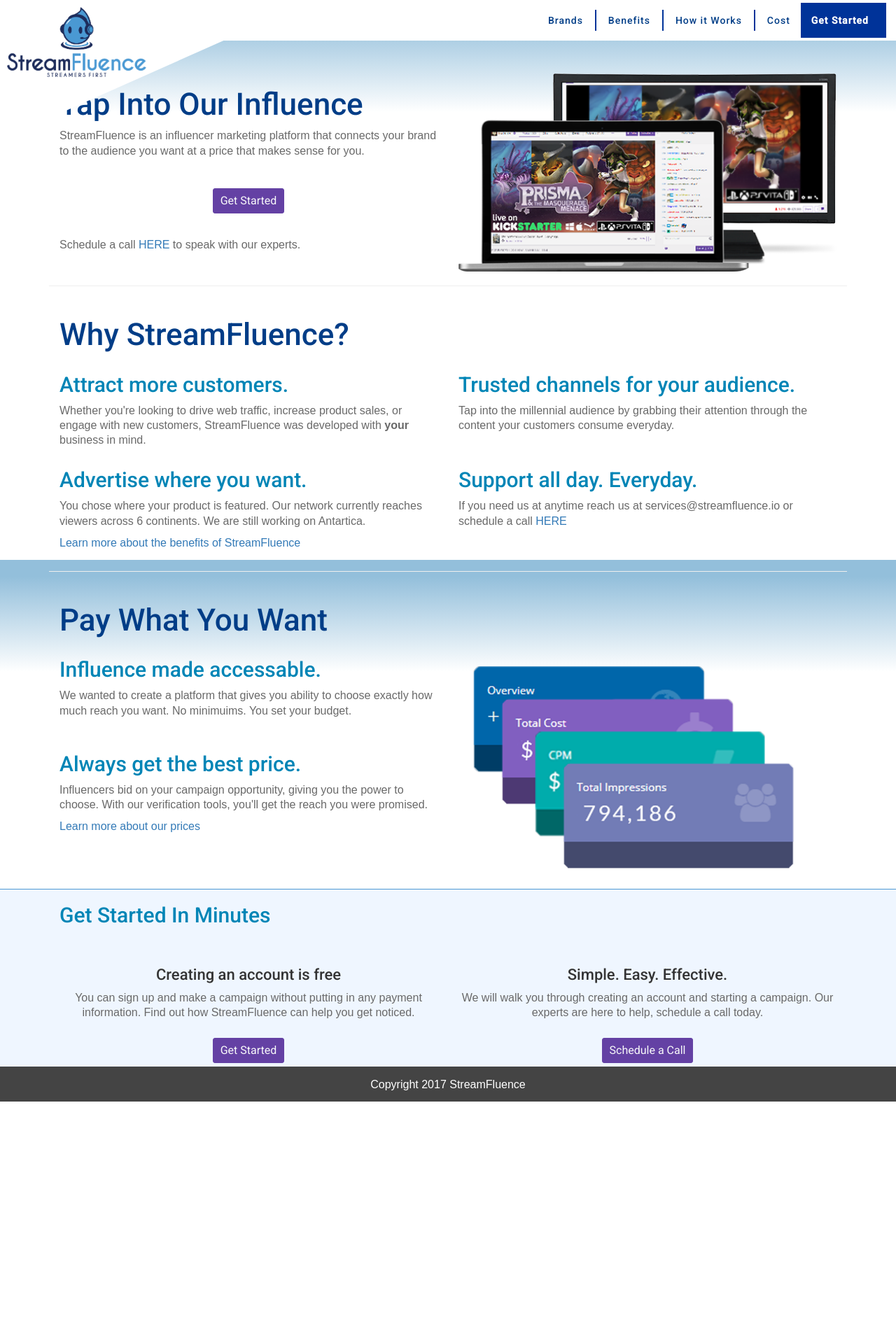
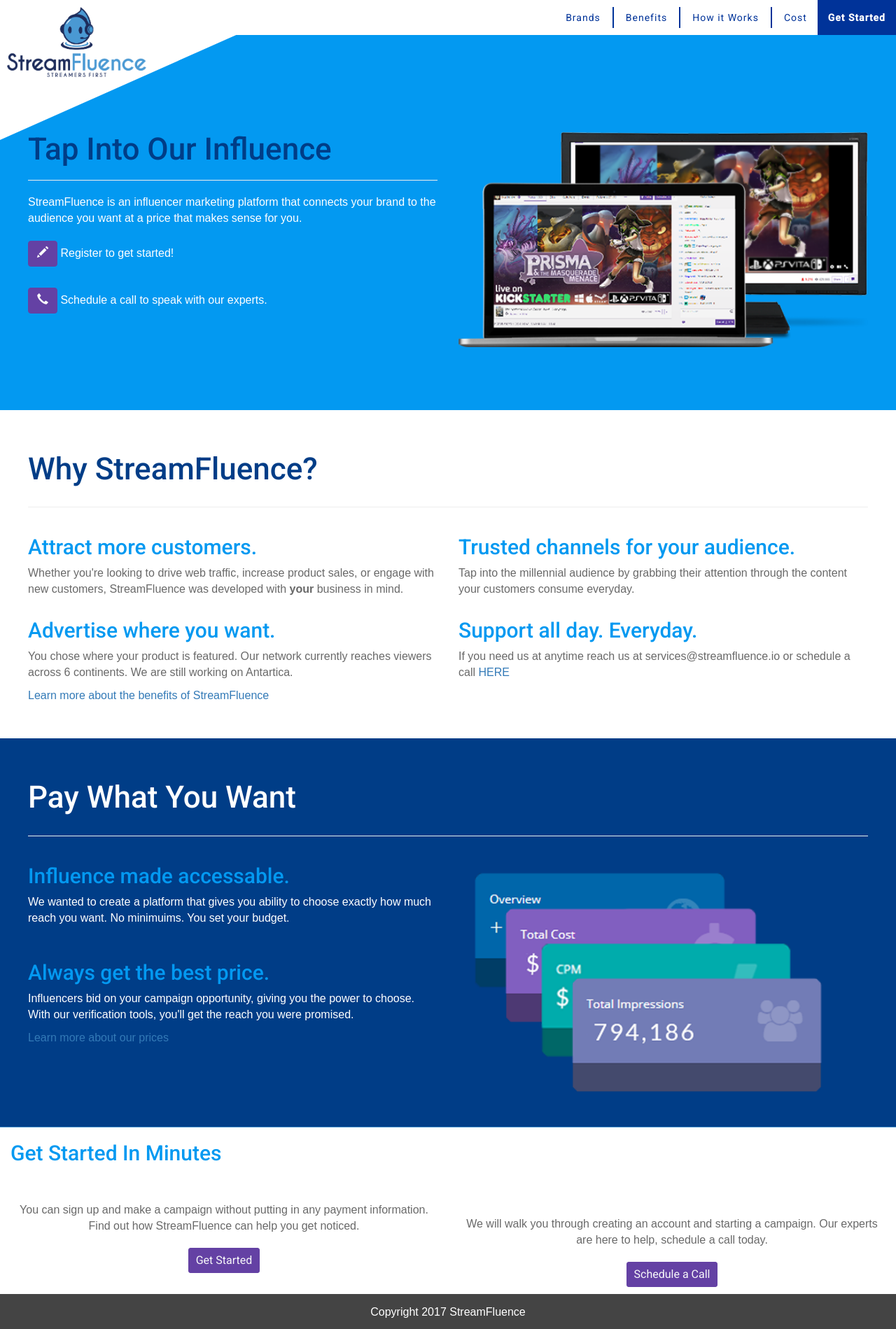
Before and after one commit to Larothion/streamfluenceMarketing, a PHP site: page /brands.html in a window 1280 px wide. Shown: the whole page at 70% size. Before the commit the page ends 1574 px from the top, so only its background shows below. Run offline with PHP 8.4, Linux system fonts and the light colour scheme; some libraries are stand-ins or nearby versions.

Commit message:
streamer/brand redesign

```diff
--- a/assets/css/index.css
+++ b/assets/css/index.css
@@ -13,7 +12,7 @@
 body {
     font-family: 'Roboto', sans-serif;
     /* Margin bottom by footer height */
-    margin-bottom: 200px;
+    margin-bottom: 167px;
     overflow-x: hidden;
 }
 
@@ -23,7 +22,7 @@
 }
 
 h2 {
-    color: #fff;
+    color: #0399F1;
 }
 
 h3 {
@@ -33,17 +32,29 @@
     font-weight: 400;
 }
 
+h4 {
+    font-size: 22px;
+    color: #fff;
+}
+
 p {
     font-family: 'Raleway', sans-serif;
     color: #696969;
     font-size: 16px;
 }
 
-h4 {
-    font-size: 22px;
+a.btn {
+    border-color: #6441a4;
+    background-color: #6441a4;
+    font-size: 16px;
+    color: #f8f9fa;
+    margin: 10px auto;
 }
 
-
+a.btn:hover {
+    background-color: #4d98d3;
+    color: white;
+}
 
 /* Navbar */
 
@@ -53,7 +64,7 @@
 }
 
 #navStarted {
-    padding-right: 25px;
+    padding-right: 20px;
 }
 
 .navFont {
@@ -167,12 +175,70 @@
     border-color: transparent transparent #fff transparent;
     z-index: 1;
 }
+/*Footer*/
 
+footer {
+    position: absolute;
+    bottom: 0;
+    width: 100%;
+    height: 167px;
+    border-top: 1px solid #4d98d3;
+    /* background-color: rgb(239, 246, 255); */
+}
+.copyright {
+    width: 100%;
+    background-color: #444444;
+    color: white;
+    height: 50px;
+}
 
+.copyrighttext {
+    color: white;
+    padding-top: 15px;
+}
 
+.footertext {
+    color: #202020;
+}
 
-/** Section 1 - hero **/
+#myBtn {
+    display: none;
+    /* Hidden by default */
+    position: fixed;
+    /* Fixed/sticky position */
+    bottom: 20px;
+    /* Place the button at the bottom of the page */
+    right: 30px;
+    /* Place the button 30px from the right */
+    z-index: 99;
+    /* Make sure it does not overlap */
+    border: none;
+    /* Remove borders */
+    outline: none;
+    /* Remove outline */
+    background-color: rgba(85, 85, 85, 0.888);
+    /* Set a background color */
+    color: white;
+    /* Text color */
+    cursor: pointer;
+    /* Add a mouse pointer on hover */
+    padding: 15px;
+    /* Some padding */
+    border-radius: 10px;
+    /* Rounded corners */
+}
 
+#myBtn:hover {
+    background-color: #555;
+    /* Add a dark-grey background on hover */
+    color: #fff;
+}
+
+/******************/
+/*****  HOME  *****/
+/******************/
+
+/** Section 1 - Hero **/
 #section1 {
     position: relative;
     top: 0;
@@ -273,75 +338,48 @@
 }
 
 
+/******************/
+/***** BRANDS *****/
+/******************/
 
-/*Footer*/
-
-.copyright {
-    width: 100%;
-    background-color: #444444;
-    color: white;
-    height: 50px;
+#brands-section-1,
+#brands-section-2,
+#brands-section-3,
+#streamer-section-1,
+#streamer-section-2,
+#streamer-section-3 {
+    padding: 40px;
+}
+#brands-section-1,
+#streamer-section-1 {
+    background-color:#0399F1;
+}
+#brands-section-3,
+#streamer-section-3 {
+    background-color: #003D87;
+}
+#brands-section-1 p,
+#brands-section-3 p,
+#streamer-section-1 p,
+#streamer-section-3 p {
+    color:#fff;
 }
 
-.copyrighttext {
-    color: white;
-    padding-top: 15px;
+#brands-section-1,
+#streamer-section-1 {
+    position: relative;
+    padding-top: 169px;
+    padding-bottom: 90px;
 }
 
-.footertext {
-    color: #202020;
+#brands-section-3 h1,
+#streamer-section-3 h1 {
+    color: #fff;
 }
 
-
-
-/* Custom footer with sticky */
-
-
-/* .wrapper {
-    min-height: calc(100vh - 70px);
-} */
-
-footer {
-    position: absolute;
-    bottom: 0;
-    width: 100%;
-    height: 167px;
-    border-top: 1px solid #4d98d3;
-    background-color: rgb(239, 246, 255);
-}
-
-#myBtn {
-    display: none;
-    /* Hidden by default */
-    position: fixed;
-    /* Fixed/sticky position */
-    bottom: 20px;
-    /* Place the button at the bottom of the page */
-    right: 30px;
-    /* Place the button 30px from the right */
-    z-index: 99;
-    /* Make sure it does not overlap */
-    border: none;
-    /* Remove borders */
-    outline: none;
-    /* Remove outline */
-    background-color: rgba(85, 85, 85, 0.888);
-    /* Set a background color */
-    color: white;
-    /* Text color */
-    cursor: pointer;
-    /* Add a mouse pointer on hover */
-    padding: 15px;
-    /* Some padding */
-    border-radius: 10px;
-    /* Rounded corners */
-}
-
-#myBtn:hover {
-    background-color: #555;
-    /* Add a dark-grey background on hover */
-    color: #fff;
-}
+/******************/
+/**** STREAMER ****/
+/******************/
 
 
 
@@ -383,10 +408,25 @@
 .bg-white {
     background-color: #fff;
 }
-
+.text-white {
+    color: #fff;
+}
+.text-blue {
+    color: #003399;
+}
+.text-blue-lt {
+    color: #0399F1;
+}
 .col-center {
     margin: 0 auto;
     float: none;
+}
+
+
+@media (max-width: 1050px) {
+    .center-messaging {
+        left: 18%;
+    }
 }
 
 @media (max-width: 1440px) {
--- /dev/null
+++ b/assets/js/app.js
@@ -0,0 +1,33 @@
+// run test on resize of the window
+$(window).resize(function () {
+    if ($(window).width() > 767 && $(window).scrollTop() < 120) {
+        $('#brand-corner').show();
+        $(".navbar-brand").hide();
+    } else {
+        $('#brand-corner').hide();
+        $(".navbar-brand").show();
+    }
+});
+
+$(document).scroll(function () {
+    var y = $(this).scrollTop();
+    // Show large or small logo
+    if (y < 120 && $(window).width() > 767) {
+        $('#brand-corner').show();
+        $(".navbar-brand").hide();
+    } else {
+        $('#brand-corner').hide();
+        $(".navbar-brand").show();
+    }
+    // Show Top button
+    if (y > 30) {
+        $("#myBtn").show();
+    } else {
+        $("#myBtn").hide();
+    }
+});
+
+// When the user clicks on the button, scroll to the top of the document
+function topFunction() {
+    window.scrollTo(0, 0);
+}
--- a/brands.html
+++ b/brands.html
@@ -6,21 +6,25 @@
    <meta name="viewport" content="width=device-width, initial-scale=1.0, maximum-scale=1.0, user-scalable=no">
    <title>StreamFluence</title>
    <!-- bootstap html and cc elemets-->
-    <link rel="stylesheet" href="https://maxcdn.bootstrapcdn.com/bootstrap/3.3.7/css/bootstrap.min.css" integrity="sha384-BVYiiSIFeK1dGmJRAkycuHAHRg32OmUcww7on3RYdg4Va+PmSTsz/K68vbdEjh4u" crossorigin="anonymous">
+   <link rel="stylesheet" href="https://maxcdn.bootstrapcdn.com/bootstrap/3.3.7/css/bootstrap.min.css" integrity="sha384-BVYiiSIFeK1dGmJRAkycuHAHRg32OmUcww7on3RYdg4Va+PmSTsz/K68vbdEjh4u"
+      crossorigin="anonymous">
    <!--links my css page -->
 
    <link rel="stylesheet" type="text/css" href="assets/css/index.css">
-      <link rel="stylesheet" type="text/css" href="assets/css/style.css">
+   <!-- <link rel="stylesheet" type="text/css" href="assets/css/style.css"> -->
+
    <!--Allows me to use JQuery -->
    <script src="https://code.jquery.com/jquery-1.11.2.min.js"></script>
    <!-- Allows me to use Bootstrap JS -->
-    <script src="https://maxcdn.bootstrapcdn.com/bootstrap/3.3.7/js/bootstrap.min.js" integrity="sha384-Tc5IQib027qvyjSMfHjOMaLkfuWVxZxUPnCJA7l2mCWNIpG9mGCD8wGNIcPD7Txa" crossorigin="anonymous"></script>
+   <script src="https://maxcdn.bootstrapcdn.com/bootstrap/3.3.7/js/bootstrap.min.js" integrity="sha384-Tc5IQib027qvyjSMfHjOMaLkfuWVxZxUPnCJA7l2mCWNIpG9mGCD8wGNIcPD7Txa"
+      crossorigin="anonymous"></script>
    <link href="https://fonts.googleapis.com/css?family=Roboto:300,400,500" rel="stylesheet">
    <link rel="shortcut icon" href="assets/images/floo.png">
    <link rel="apple-touch-icon" href="assets/images/favicon-floo.png">
 </head>
 
 <body id="top">
+   <div class="wrapper">
       <nav class="navbar navbar-default navbar-fixed-top navbar-right" id="navStarted">
          <!-- Brand and toggle get grouped for better mobile display -->
          <div class="navbar-header">
@@ -35,17 +39,25 @@
             </a>
          </div>
          <!-- Collect the nav links, forms, and other content for toggling -->
-            <!-- Collect the nav links, forms, and other content for toggling -->
          <div class="collapse navbar-collapse" id="navbar-collapse-1">
             <ul class="nav navbar-nav navbar-right" id="navLinks">
-                    <li><a class="navFont" href="brands">Brands</a></li>
+               <li>
+                  <a class="navFont" href="brands">Brands</a>
+               </li>
                <li class="divider-vertical"></li>
-                    <li><a class="navFont" href="benefits">Benefits</a></li>
+               <li>
+                  <a class="navFont" href="benefits">Benefits</a>
+               </li>
                <li class="divider-vertical"></li>
-                    <li><a class="navFont" href="howitworks">How it Works</a></li>
+               <li>
+                  <a class="navFont" href="howitworks">How it Works</a>
+               </li>
                <li class="divider-vertical"></li>
-                    <li><a class="navFont" href="cost">Cost</a></li>
-                    <li><a class="navFont" id="navJoin" href="https://streamfluence.herokuapp.com/register" target="_blank">Get Started</a>
+               <li>
+                  <a class="navFont" href="cost">Cost</a>
+               </li>
+               <li>
+                  <a class="navFont" id="navJoin" href="https://streamfluence.herokuapp.com/register" target="_blank">Get Started</a>
                </li>
             </ul>
          </div>
@@ -54,107 +66,134 @@
       <!-- BRAND LOGO with Triangle background-->
       <div id="brand-corner" class="hidden-xs">
          <div id="brand-background"></div>
-            <a href="/"> <img id="brand-logo" src="assets/images/streamfluence-logo.png"></a>
+         <img id="brand-logo" src="assets/images/streamfluence-logo.png">
       </div>
-        <div id="container1" class="container">
-            <div class="row" id="bone">
+
+      <section id="brands-section-1" class="container-fluid">
+         <div class="row">
             <div class="col-md-6">
                <h1>Tap Into Our Influence</h1>
-                    <p>StreamFluence is an influencer marketing platform that connects your brand to the audience you want at a price that makes sense for you.</p>
+               <hr>
+               <p class="text-white">StreamFluence is an influencer marketing platform that connects your brand to the audience you want at a price
+                  that makes sense for you.</p>
+
+               <p class="text-white">
+                  <a class="btn" role="button" href="https://streamfluence.herokuapp.com/register" target="_blank">
+                     <!-- alternate use glypicon-edit -->
+                     <span class="glyphicon glyphicon-pencil" aria-hidden="true"></span>
+                  </a>
+                  Register to get started!
+               </p>
+               <p class="text-white">
+                  <a class="btn" role="button" href="https://app.hubspot.com/meetings/alindsay/getting-started-with-streamfluence?embed=true%22%3E" target="_blank">
+                     <span class="glyphicon glyphicon-earphone" aria-hidden="true"></span>
+                  </a>
+                  Schedule a call to speak with our experts.
+               </p>
+            </div>
             <br>
-                    <center>
-                        <a href="https://streamfluence.herokuapp.com/register" target="_blank">
-                            <button id="scheduleButton" class="btn btn-lg btn-outline-light mt-3 call-button-1" data-toggle="modal" data-target="#myModal" id="scheduleButton">Get Started</button>
-                        </a>
-                    </center>
-                    <br>
-                    <p class="call">Schedule a call <a href="https://app.hubspot.com/meetings/alindsay/getting-started-with-streamfluence?embed=true%22%3E" target="_blank">HERE</a> to speak with our experts.</p>
-                </div>
             <div class="col-md-6">
                <img src="assets/images/lapmon.png" style="width: 100%; height: 100%;">
             </div>
          </div>
-            <hr>
+      </section> <!-- /section-1 -->
+
+      <section id="brands-section-2" class="container-fluid">
          <div class="row">
             <div class="col-md-6">
                <h1>Why StreamFluence?</h1>
             </div>
             <div class="col-md-6"></div>
          </div>
+         <hr>
          <div class="row">
             <div class="col-md-6">
                <h2>Attract more customers.</h2>
-                    <p>Whether you're looking to drive web traffic, increase product sales, or engage with new customers, StreamFluence was developed with <b>your</b> business in mind.</p>
+               <p>Whether you're looking to drive web traffic, increase product sales, or engage with new customers, StreamFluence
+                  was developed with
+                  <b>your</b> business in mind.</p>
             </div>
             <div class="col-md-6">
                <h2>Trusted channels for your audience.</h2>
-                    <p>Tap into the millennial audience by grabbing their attention through the content your customers consume everyday.</p>
+               <p>Tap into the millennial audience by grabbing their attention through the content your customers consume everyday.
+               </p>
             </div>
          </div>
          <div class="row">
             <div class="col-md-6">
                <h2>Advertise where you want.</h2>
-                    <p>You chose where your product is featured. Our network currently reaches viewers across 6 continents. We are still working on Antartica.</p>
-                    <p><a href="benefits.html">Learn more about the benefits of StreamFluence</a></p>
+               <p>You chose where your product is featured. Our network currently reaches viewers across 6 continents. We are
+                  still working on Antartica.</p>
+               <p>
+                  <a href="benefits.html">Learn more about the benefits of StreamFluence</a>
+               </p>
             </div>
             <div class="col-md-6">
                <h2>Support all day. Everyday.</h2>
-                    <p>If you need us at anytime reach us at services@streamfluence.io or schedule a call <a href='https://app.hubspot.com/meetings/alindsay/getting-started-with-streamfluence?embed=true%22%3E'>HERE</a></p>
+               <p>If you need us at anytime reach us at services@streamfluence.io or schedule a call
+                  <a href='https://app.hubspot.com/meetings/alindsay/getting-started-with-streamfluence?embed=true%22%3E'>HERE</a>
+               </p>
             </div>
          </div>
-            <hr>
+      </section> <!-- / section-2 -->
+
+      <section id="brands-section-3" class="container-fluid">
          <div class="row">
             <div class="col-md-6">
                <h1>Pay What You Want</h1>
             </div>
             <div class="col-md-6"></div>
          </div>
-            <div class="row" id="bthree">
+         <hr>
+         <div class="row">
             <div class="col-md-6">
                <h2>Influence made accessable.</h2>
-                    <p>We wanted to create a platform that gives you ability to choose exactly how much reach you want. No minimuims. You set your budget.</p>
+               <p>We wanted to create a platform that gives you ability to choose exactly how much reach you want. No minimuims.
+                  You set your budget.</p>
                <br>
                <h2>Always get the best price.</h2>
-                    <p>Influencers bid on your campaign opportunity, giving you the power to choose. With our verification tools, you'll get the reach you were promised.</p>
-                    <p><a href="cost.html">Learn more about our prices</a></p>
+               <p>Influencers bid on your campaign opportunity, giving you the power to choose. With our verification tools,
+                  you'll get the reach you were promised.</p>
+               <p>
+                  <a href="cost.html">Learn more about our prices</a>
+               </p>
             </div>
             <div class="col-md-6">
                <img src="assets/images/ROI.png" style="width: 100%; height: 100%; margin-top: 25px;">
             </div>
          </div>
-        </div>
+      </section> <!-- section-3 -->
+   </div> <!-- /.wrapper -->
+
    <button onclick="topFunction()" id="myBtn" title="Go to top">Top</button>
    <!-- Footer -->
-        <div id="footer">
-            <div class="container">
+   <footer>
+      <div class="container-fluid">
          <div class="row">
             <div class="col-md-6">
                <h2>Get Started In Minutes</h2>
             </div>
          </div>
-                <div class="row" id="bone">
-                    <br>
-                    <div class="col-md-6">
-                        <center>
-                            <br>
+         <div class="row">
+            <div class="col-md-6 text-center">
                <h4>Creating an account is free</h4>
-                            <p>You can sign up and make a campaign without putting in any payment information. Find out how StreamFluence can help you get noticed.</p>
-                            <a href="https://streamfluence.herokuapp.com/register" target="_blank">
-                                <button class="btn btn-lg btn-outline-light mt-3 call-button-1" data-toggle="modal" data-target="#myModal" id="submitButton">Get Started</button>
+               <p>You can sign up and make a campaign without putting in any payment information. Find out how StreamFluence
+                  can help you get noticed.</p>
+               <a class="btn btn-lg" href="https://streamfluence.herokuapp.com/register" target="_blank" role="button">
+                  Get Started
                </a>
-                        </center>
             </div>
-                    <div class="col-md-6">
-                        <center>
+            <div class="col-md-6 text-center">
                <br>
                <h4>Simple. Easy. Effective.</h4>
-                            <p>We will walk you through creating an account and starting a campaign. Our experts are here to help, schedule a call today.
+               <p>We will walk you through creating an account and starting a campaign. Our experts are here to help, schedule
+                  a call today.
                   <br>
                </p>
-                            <a href="https://app.hubspot.com/meetings/alindsay/getting-started-with-streamfluence?embed=true%22%3E" target="_blank">
-                                <button class="btn btn-lg btn-outline-light mt-3 call-button-1" data-toggle="modal" data-target="#myModal" id="scheduleButton">Schedule a Call</button>
+               <a class="btn btn-lg" href="https://app.hubspot.com/meetings/alindsay/getting-started-with-streamfluence?embed=true%22%3E"
+                  target="_blank">
+                  Schedule a Call
                </a>
-                        </center>
             </div>
          </div>
       </div>
@@ -168,23 +207,9 @@
             </div>
          </div>
       </div>
+   </footer>
 </body>
-<script type="text/javascript">
-window.onscroll = function() { scrollFunction() };
 
-function scrollFunction() {
-    if (document.body.scrollTop > 20 || document.documentElement.scrollTop > 20) {
-        document.getElementById("myBtn").style.display = "block";
-    } else {
-        document.getElementById("myBtn").style.display = "none";
-    }
-}
-
-// When the user clicks on the button, scroll to the top of the document
-function topFunction() {
-    document.body.scrollTop = 0; // For Chrome, Safari and Opera
-    document.documentElement.scrollTop = 0; // For IE and Firefox
-}
-</script>
+<script type="text/javascript" src="assets/js/app.js"></script>
 
 </html>
```
Also changed, not shown: other parts of assets/css/index.css (+22 -44 lines), home.html (+5 -39 lines), streamer.html (+102 -118 lines). Lines whose indentation alone changed are shown as unchanged.
